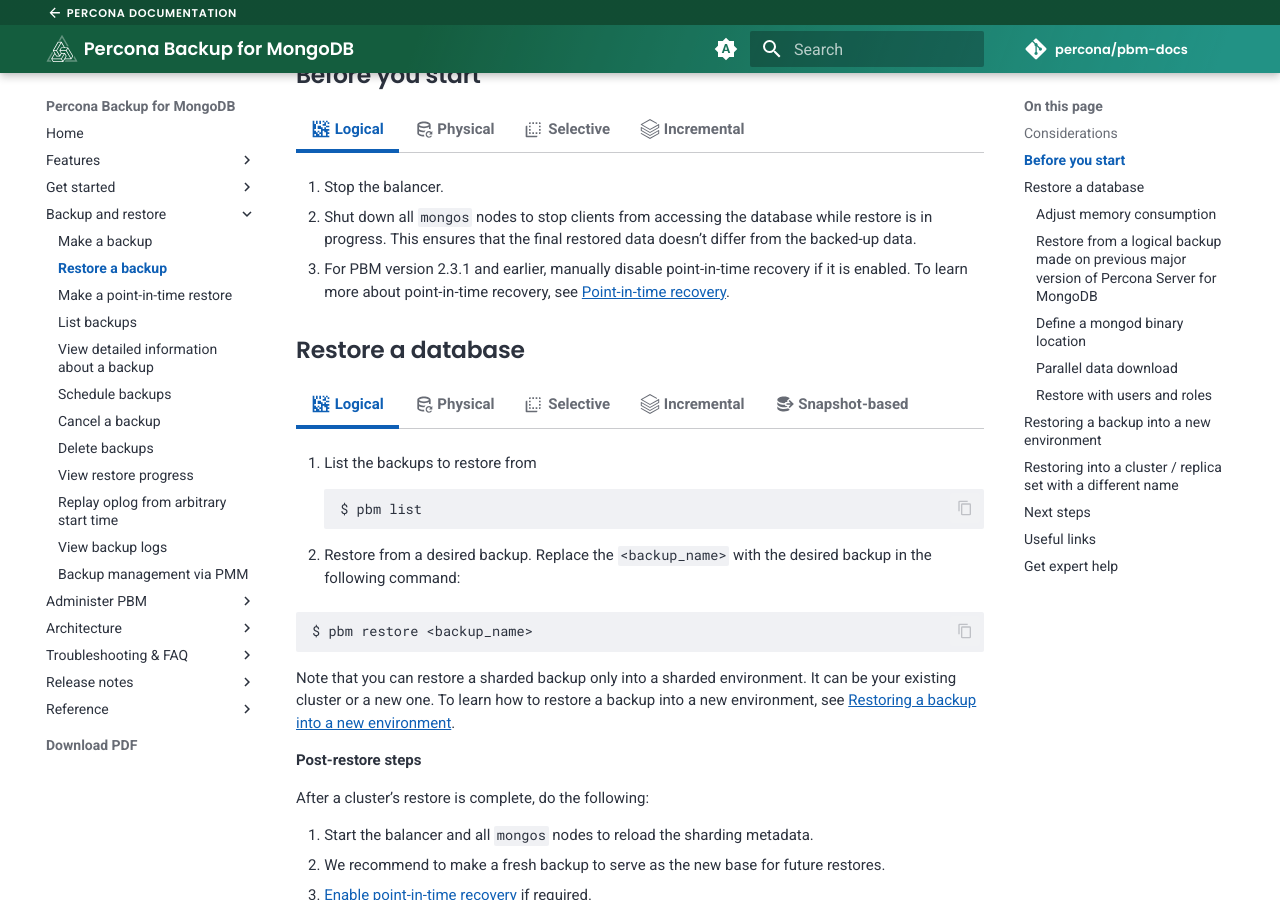
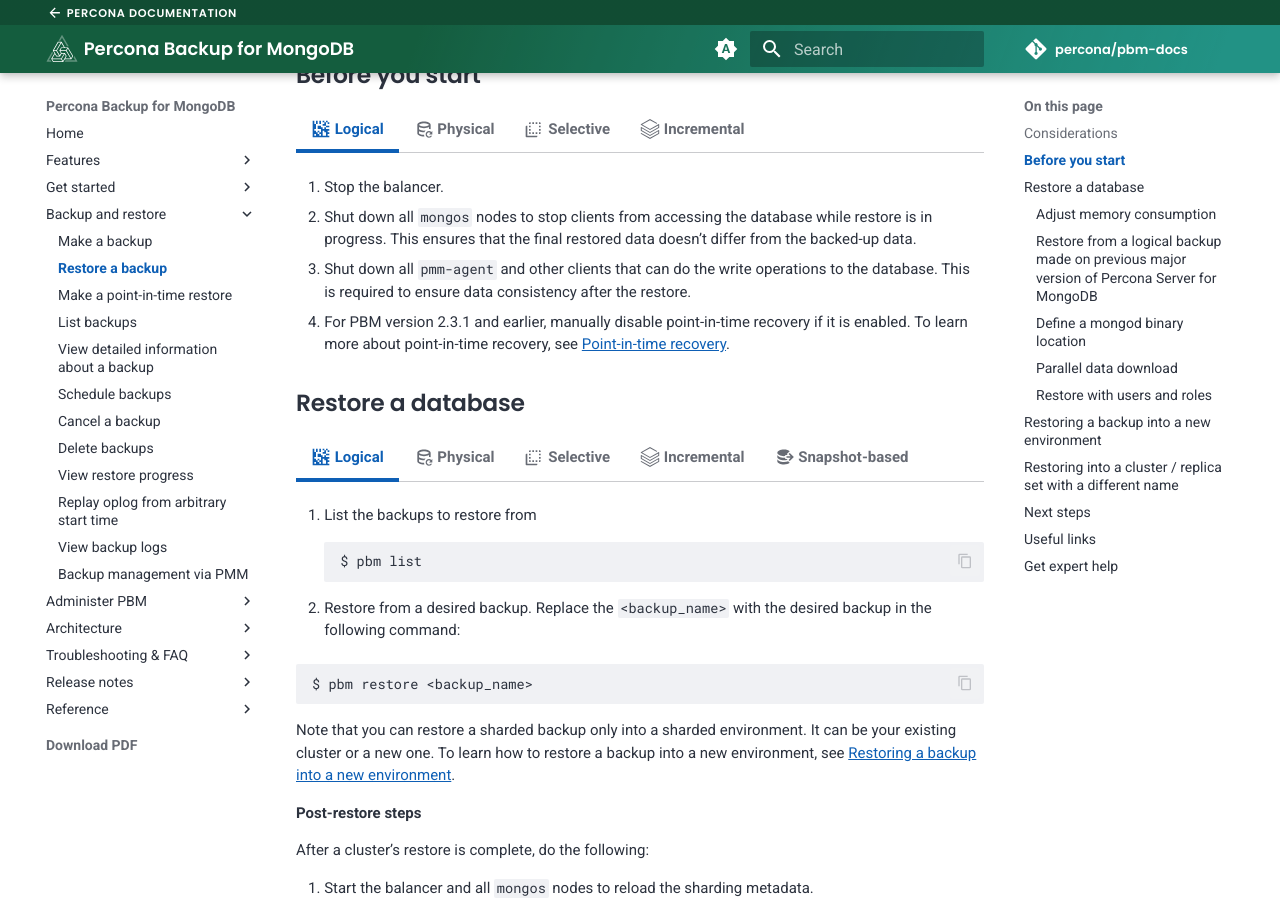
Before and after one commit to percona/pbm-docs, an MkDocs documentation site: the page built from docs/usage/restore.md, in a window 1280 px wide and 900 px high, scrolled down 928 px. Built offline with MkDocs 1.6.1 and Material for MkDocs 9.7.7, drawn with Linux system fonts in a browser that asks for light colours; nearby versions of some CDN libraries; comment, search, counter and statistics services are not loaded.

```diff
--- a/docs/usage/restore.md
+++ b/docs/usage/restore.md
@@ -37,12 +37,15 @@
 
     2. Shut down all `mongos` nodes to stop clients from accessing the database while restore is in progress. This ensures that the final restored data doesn’t differ from the backed-up data.
 
-    3. For PBM version 2.3.1 and earlier, manually disable point-in-time recovery if it is enabled. To learn more about point-in-time recovery, see [Point-in-time recovery](../features/point-in-time-recovery.md).
+    3. Shut down all `pmm-agent` and other clients that can do the write operations to the database. This is required to ensure data consistency after the restore.
+
+    4. For PBM version 2.3.1 and earlier, manually disable point-in-time recovery if it is enabled. To learn more about point-in-time recovery, see [Point-in-time recovery](../features/point-in-time-recovery.md).
 
 === ":material-database-refresh-outline: Physical"
 
     1. Shut down all `mongos` nodes as the database won't be available while the restore is in progress.
-    2. Stop the arbiter nodes manually since there's no `pbm-agent` on these nodes to do that automatically.
+    2. Shut down all `pmm-agent` and other clients that can do the write operations to the database. This is required to ensure data consistency after the restore.
+    3. Stop the arbiter nodes manually since there's no `pbm-agent` on these nodes to do that automatically.
 
 === ":material-select-multiple: Selective"
 
@@ -50,7 +53,7 @@
 
 === ":simple-databricks: Incremental"
 
-    Before you start, shut down all `mongos` nodes as the database won’t be available while the restore is in progress.
+    Before you start, shut down all `mongos` nodes, `pmm-agent` processes and clients that can do writes to the database as it won’t be available while the restore is in progress.
 
 
 ## Restore a database
--- a/mkdocs-base.yml
+++ b/mkdocs-base.yml
@@ -200,6 +200,7 @@
       - Overview: troubleshoot/index.md
       - 'Diagnose PBM': 'troubleshoot/troubleshooting.md'
       - 'Check status': 'troubleshoot/status.md'
+      - 'Troubleshoot backup management via PMM': 'troubleshoot/pbm-pmm.md'
       - troubleshoot/faq.md
   - Release notes:
       - "Release notes index": "release-notes.md"
```
Also changed, not shown: docs/pmm.md (+2 -0 lines), docs/troubleshoot/faq.md (+8 -0 lines), docs/troubleshoot/pbm-pmm.md (added, +8 -0 lines).
